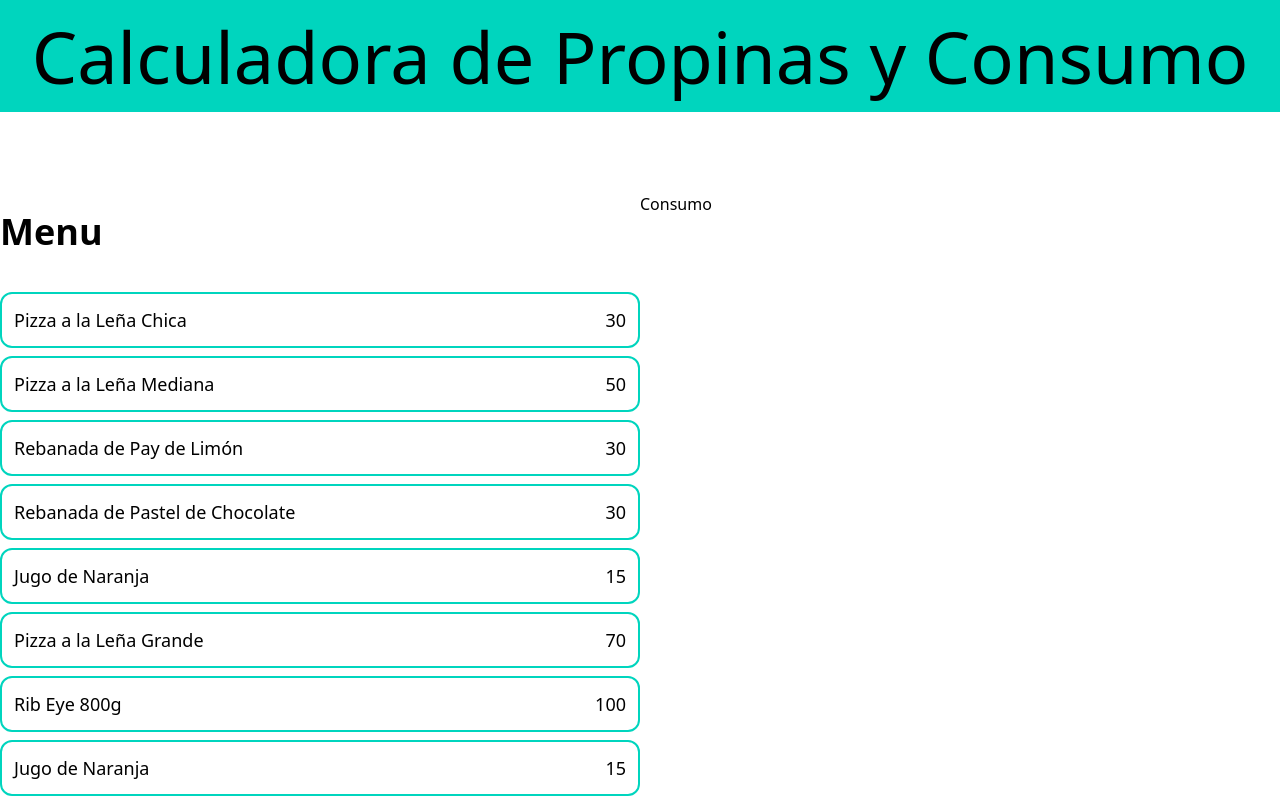
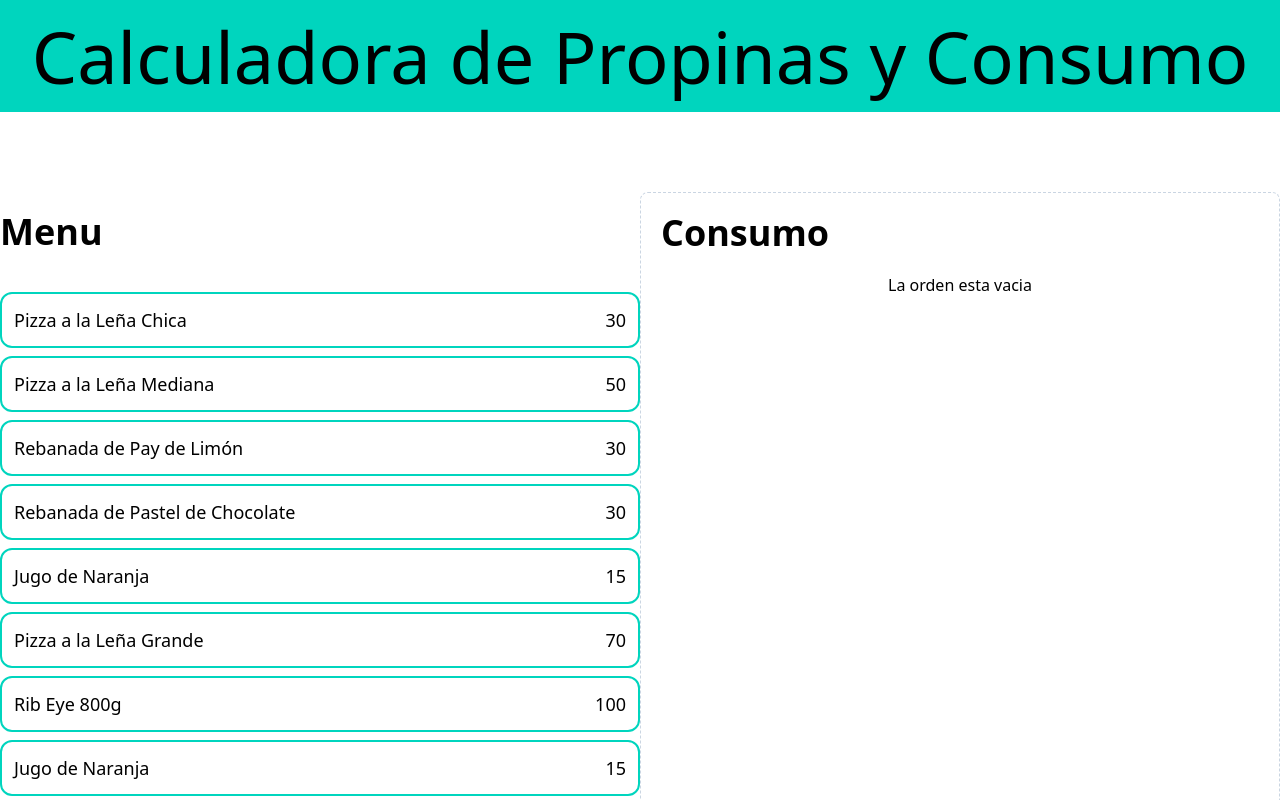
Before and after one commit to Wilson-8/udemy.class, a React (Vite) app: page / in a window 1280 px wide. Shown: the top 800 px of the page. Built offline with nearby package versions, Linux system fonts and the light colour scheme.

Commit message:
cap-118 monstrando los datos de consumo

```diff
--- a/src/App.tsx
+++ b/src/App.tsx
@@ -1,12 +1,13 @@
 import {menuItems} from './data/db'
 import MenuItem from './components/MenuItem'
 import useOrder from './hooks/useOrder'
+import OrdenContent from './components/OrdenContent'
 
 
 function App() {
 
 
-  const { addItem } = useOrder()
+  const { order,addItem } = useOrder()
 
 
   return (
@@ -33,8 +34,12 @@
 
       </div>
 
-      <div>
-        <h2>Consumo</h2>
+      <div className="border border-dashed border-slate-300 p-5 rounded-lg space-y-10">
+
+        <OrdenContent
+        order={order}
+        />
+
 
       </div>
      </main>
--- /dev/null
+++ b/src/components/OrdenContent.tsx
@@ -0,0 +1,29 @@
+import type { OrderItem } from "../types"
+
+type OrderContentProps = {
+    order: OrderItem[]
+}
+
+
+
+export default function OrdenContent({order} : OrderContentProps) {
+  return (
+    <div>
+        <h2 className="font-black text-4xl">Consumo</h2>
+
+        <div className=" space-y-3 mt-5">
+            {order.length === 0 ?
+            <p className="text-center"> La orden esta vacia</p> :(
+                order.map(item => (
+                    <div key={item.id}>
+                        <p>
+                            {item.name}
+                        </p>
+                    </div>
+                ))
+            )}
+
+        </div>
+    </div>
+  )
+}
--- a/src/hooks/useOrder.ts
+++ b/src/hooks/useOrder.ts
@@ -25,6 +25,7 @@
     }
 
   return {
+    order,
     addItem
   }
 }
```
